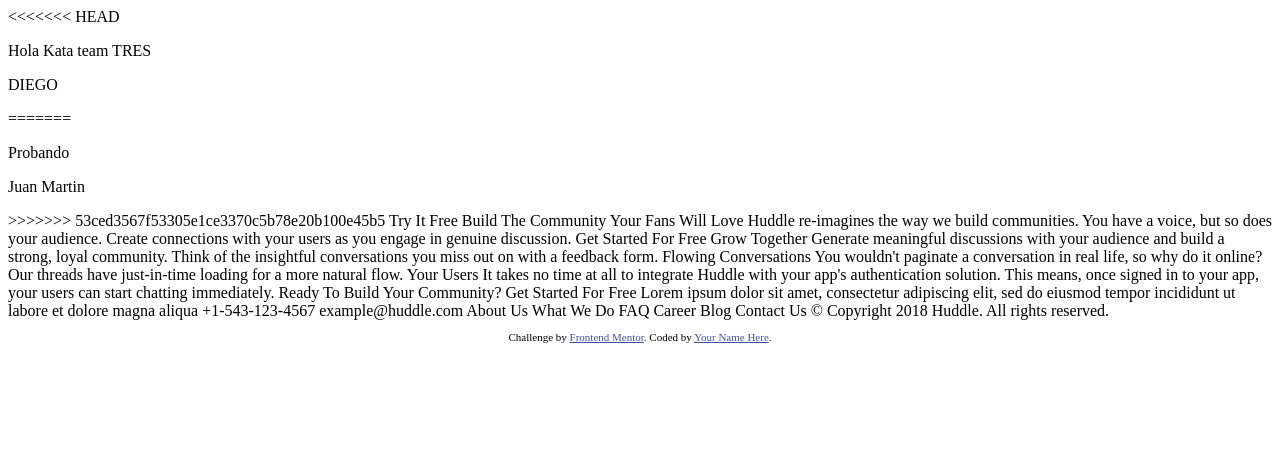
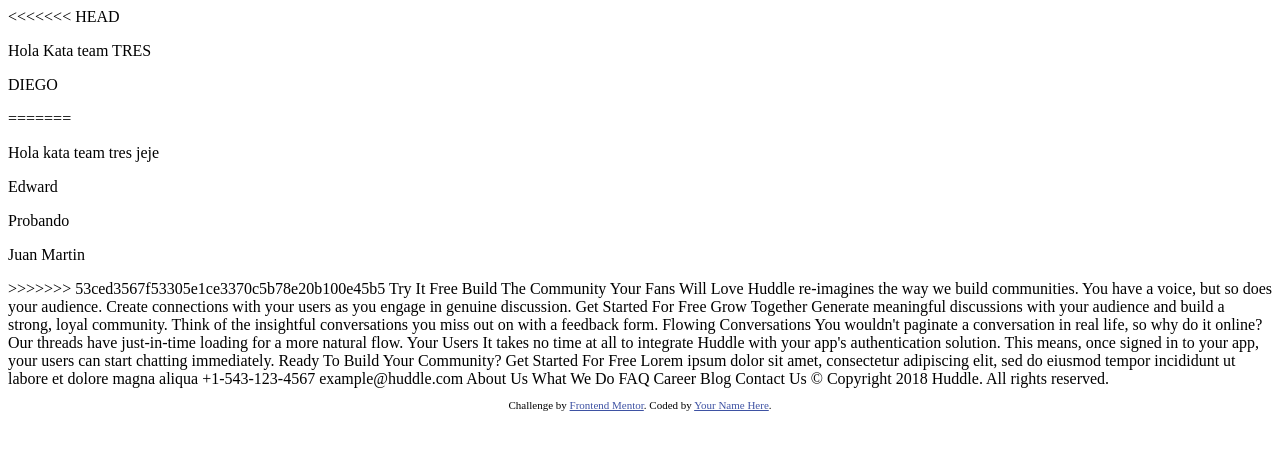
Before and after one commit to EdwardMD/kata-01-diseno-web-k1-may22-t3, a plain HTML site: page index.html in a window 1280 px wide. Drawn offline with Linux system fonts and the light colour scheme.

Commit message:
prueba
probando sincronizacion

```diff
--- a/index.html
+++ b/index.html
@@ -20,6 +20,8 @@
   <p>DIEGO</p>
 =======
 
+<p>Hola kata team tres jeje</p>
+<p>Edward</p>
 
   <main>
     <p>Probando</p>
```
